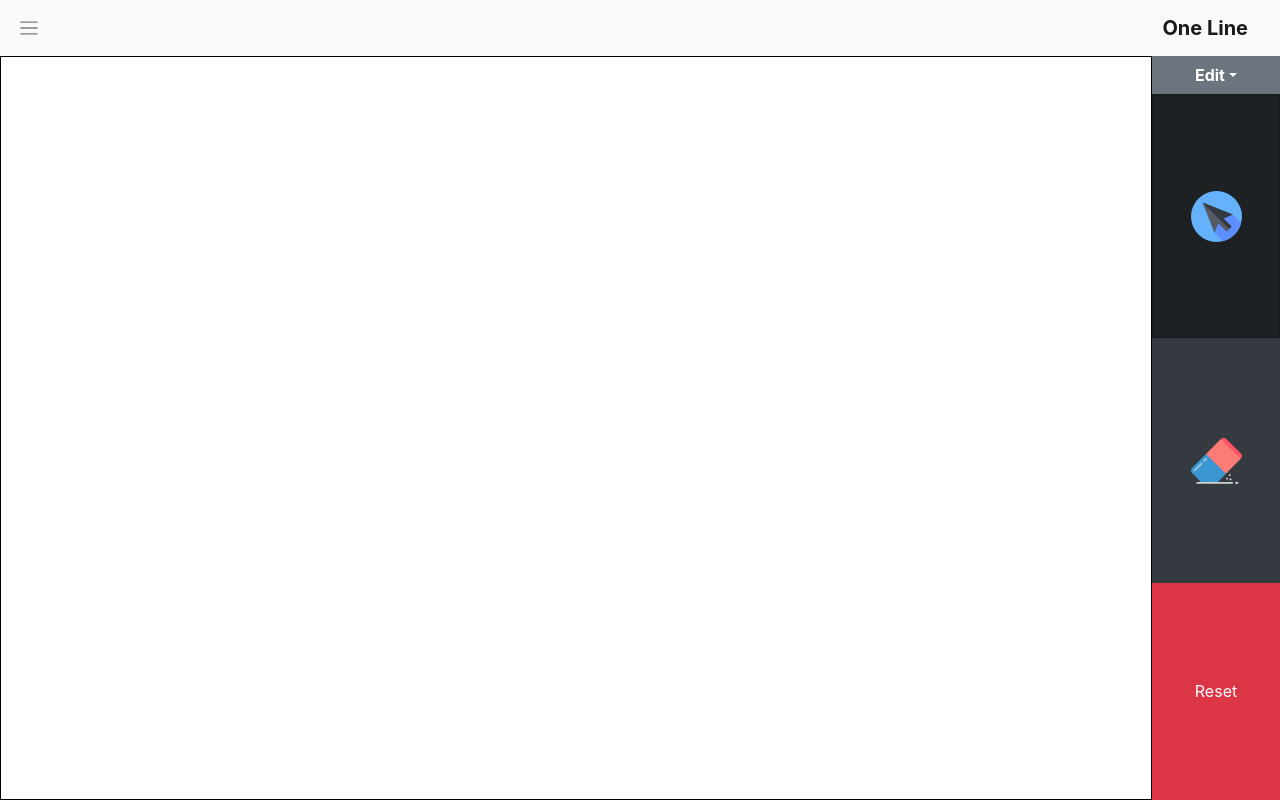
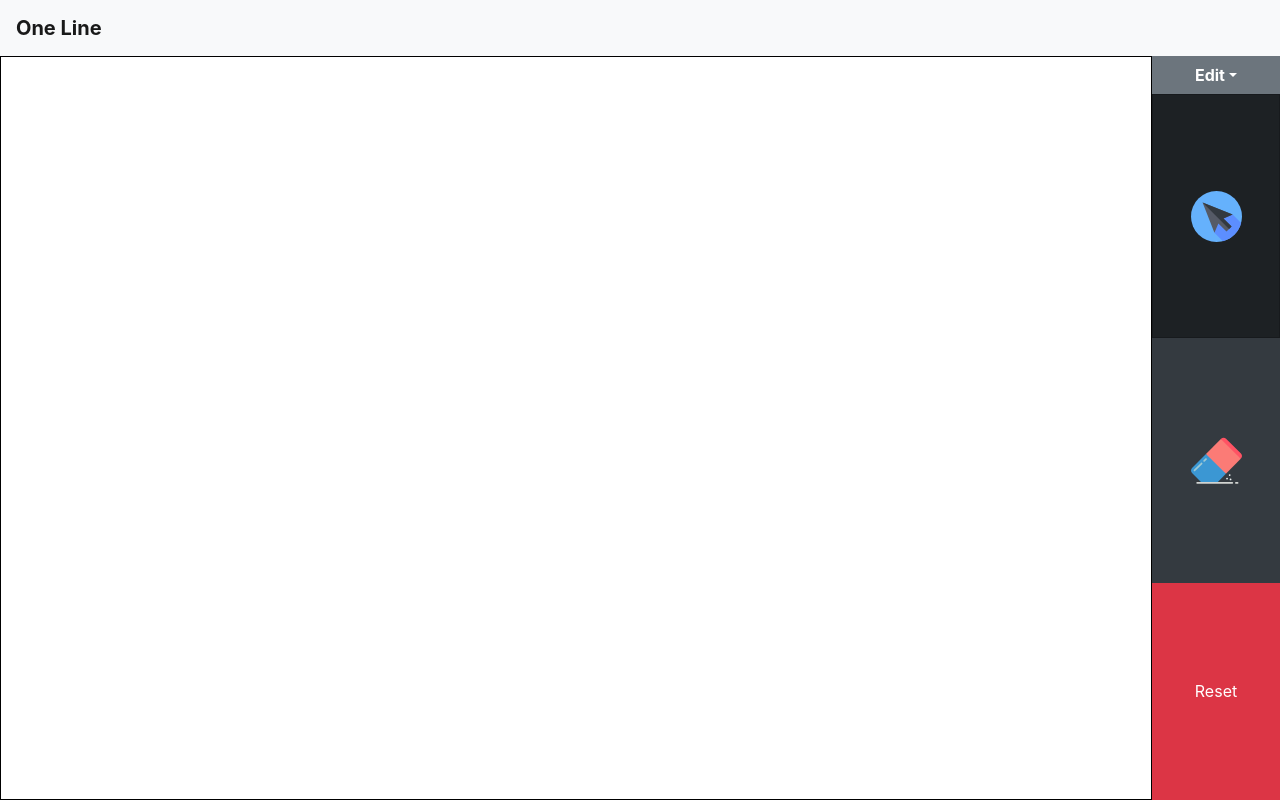
Before and after one commit to Chetan-Satpute/oneline, a React (Create React App) app: page / in a window 1280 px wide. Built offline with nearby package versions, Linux system fonts and the light colour scheme.

Commit message:
Nav button only shows when screen size is <= 800

```diff
--- a/src/component/NavBar.jsx
+++ b/src/component/NavBar.jsx
@@ -5,10 +5,11 @@ function NavBar(props) {
         <nav className="navbar navbar-light bg-light">
 
             {/* Button to toggle side bar only on mobile devices */}
-            <button
-                className="navbar-toggler-icon btn"
-                type="button"
-                onClick={props.toggleSidebar} />
+            {window.innerWidth <= 800 &&
+                <button
+                    className="navbar-toggler-icon btn"
+                    type="button"
+                    onClick={props.toggleSidebar} /> }
 
             <span className="navbar-brand"><b>One Line</b></span>
 
```
